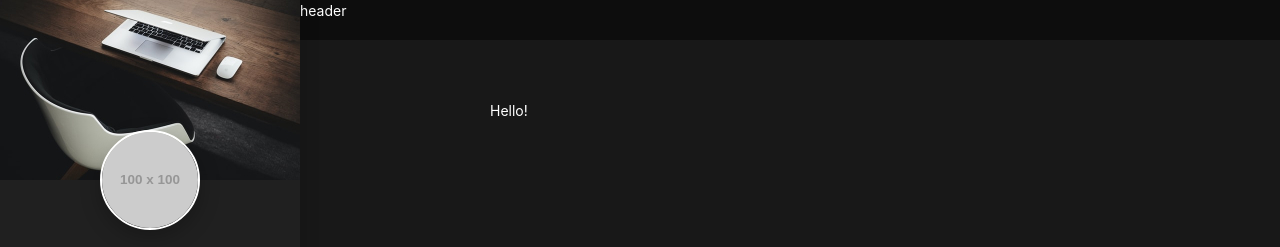
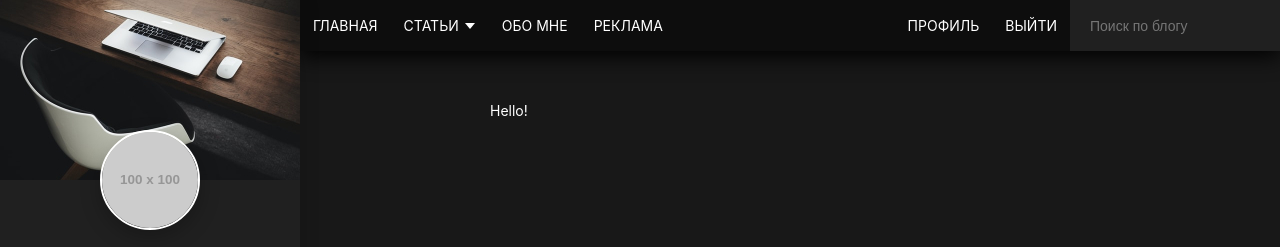
Before and after one commit to DmitriyKonnov/PersonalBlog, a website: page src/index.html in a window 1280 px wide. Shown: the top 247 px of the page. Drawn offline with nearby package versions, Linux system fonts and the light colour scheme; files that its build step writes are made by us from their sources; placeholder pictures from the web are drawn by us.

Commit message:
added header

```diff
--- a/src/assets/scss/blocks/header.scss
+++ b/src/assets/scss/blocks/header.scss
@@ -1,8 +1,20 @@
 .header {
+    display: flex;
     position: fixed;
     top: 0;
     right: 0;
     width: calc(100% - #{$sidebar-width});
-    height: 4rem;
     background-color: $header-color;
+    color: $white;
+    box-shadow: 0 5px 22px $black;
 }
+
+.header__left {
+    flex-basis: 60%;
+}
+
+.header__right {
+    display: flex;
+    justify-content: flex-end;
+    flex-basis: 40%;
+}
--- /dev/null
+++ b/src/assets/scss/blocks/nav.scss
@@ -0,0 +1,51 @@
+.nav {
+    display: flex;
+
+}
+
+.nav__list {
+
+    position: relative;
+    &:hover {
+
+        .nav__link{
+            background-color: $blue;
+        }
+        >.subnav {
+            display: block;
+        }
+    }
+}
+
+.nav__link {
+    padding: 1.5rem 1.3rem;
+    display: block;
+    font-size: 1.4rem;
+    font-family: inherit;
+    text-decoration: none;
+    text-transform: uppercase;
+    color: $white;
+    transition: .1s linear;
+
+    &:hover {
+        background-color: $blue;
+    }
+
+    &.has--subnav {
+
+        position: relative;
+        padding-right: 3rem;
+        &:after {
+            content: '';
+            display: block;
+            border-style: solid;
+            border-width: 6px 5px 0 5px;
+            border-color: $white transparent transparent transparent;
+            position: absolute;
+            top: 50%;
+            right: 1.4rem;
+            transform: translateY(-50%);
+        }
+
+    }
+}
--- /dev/null
+++ b/src/assets/scss/blocks/search.scss
@@ -0,0 +1,16 @@
+.search {
+    background-color: $primary-color;
+    max-width: 21rem;
+    width: 100%;
+
+    .search__input {
+        display: block;
+        padding: 0 2rem;
+        background-color: transparent;
+        border: none;
+        width: 100%;
+        height: 100%;
+        color: $white;
+
+    }
+}
--- /dev/null
+++ b/src/assets/scss/blocks/subnav.scss
@@ -0,0 +1,23 @@
+.subnav {
+    display: none;
+    position: absolute;
+    top: 100%;
+    left: 0;
+    width: 16.5rem;
+    background-color: $blue;
+    padding: .45rem 0;
+    border-radius: 0 0 5px 5px;
+    box-shadow: 0 6px 8px rgba($color: $black, $alpha: .2);
+
+    .subnav__list {
+        padding: .45rem 1.2rem;
+        font-family: inherit;
+        font-weight: 400;
+        font-size: 1.2rem;
+        transition: .1s ease;
+
+        &:hover {
+            background-color: darken($color: $blue, $amount: 5%);
+        }
+    }
+}
--- a/src/assets/scss/style.scss
+++ b/src/assets/scss/style.scss
@@ -14,6 +14,7 @@ html {
 
 a {
     color: #fff;
+    text-decoration: none;
 }
 
 body {
@@ -27,9 +28,12 @@ body {
 
 @import 'blocks/page';
 @import 'blocks/header';
+@import 'blocks/nav';
 @import 'blocks/main';
 @import 'blocks/sidebar';
 @import 'blocks/container';
 @import 'blocks/social';
 @import 'blocks/profile';
 @import 'blocks/button';
+@import 'blocks/search.scss';
+@import 'blocks/subnav.scss';
--- a/src/assets/scss/vars.scss
+++ b/src/assets/scss/vars.scss
@@ -2,7 +2,8 @@ $primary-color:  #202020;
 $secondary_color:#121212;
 $white:          #fff;
 $red:            #ED3024;
-$blue:             #3137C9;
+$blue:           #3137C9;
+$black:          #000;
 
 
 $z-index-header: 1000;
--- a/src/partials/header.html
+++ b/src/partials/header.html
@@ -1 +1,56 @@
-<header class="header">header</header>
+<header class="header">
+    <div class="header__left">
+        <nav class="nav">
+            <ul class="nav_item">
+                <li class="nav__list">
+                    <a class="nav__link" href="#">Главная</a>
+                </li>
+            </ul>
+            <ul class="nav_item">
+                <li class="nav__list">
+                    <a class="nav__link  has--subnav" href="#">Статьи</a>
+
+                    <ul class="subnav">
+                        <li class="subnav__list">
+                            <a href="">Создание сайтов</a>
+                        </li>
+                        <li class="subnav__list">
+                            <a href="">Интернет-маркетинг</a>
+                        </li>
+                        <li class="subnav__list">
+                            <a href="">Продвижение видео</a>
+                        </li>
+                    </ul>
+                </li>
+            </ul>
+            <ul class="nav_item">
+                <li class="nav__list">
+                    <a class="nav__link" href="#">Обо мне</a>
+                </li>
+            </ul>
+            <ul class="nav_item">
+                <li class="nav__list">
+                    <a class="nav__link" href="#">Реклама</a>
+                </li>
+            </ul>
+        </nav>
+    </div>
+
+    <div class="header__right">
+        <nav class="nav">
+            <ul class="nav_item">
+                <li class="nav__list">
+                    <a class="nav__link" href="#">Профиль</a>
+                </li>
+            </ul>
+            <ul class="nav_item">
+                <li class="nav__list">
+                    <a class="nav__link" href="#">Выйти</a>
+                </li>
+            </ul>
+            <form class="search" action="/" method="POST">
+                <input class="search__input" type="text" placeholder="Поиск по блогу">
+            </form>
+        </nav>
+    </div>
+</header>
```
Also changed, not shown: dist/assets/css/style.css (added), dist/assets/css/style.min.css, dist/assets/css/vars.css (added), dist/index.html.
